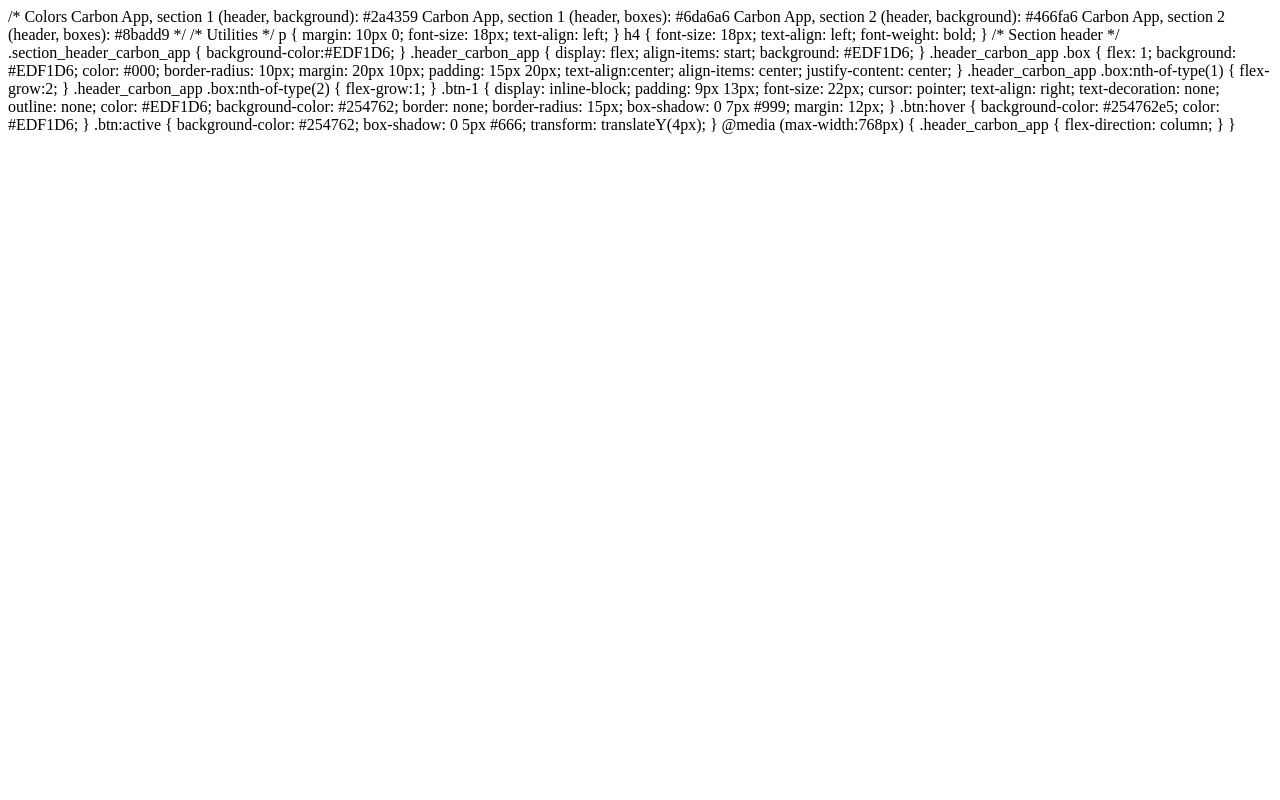
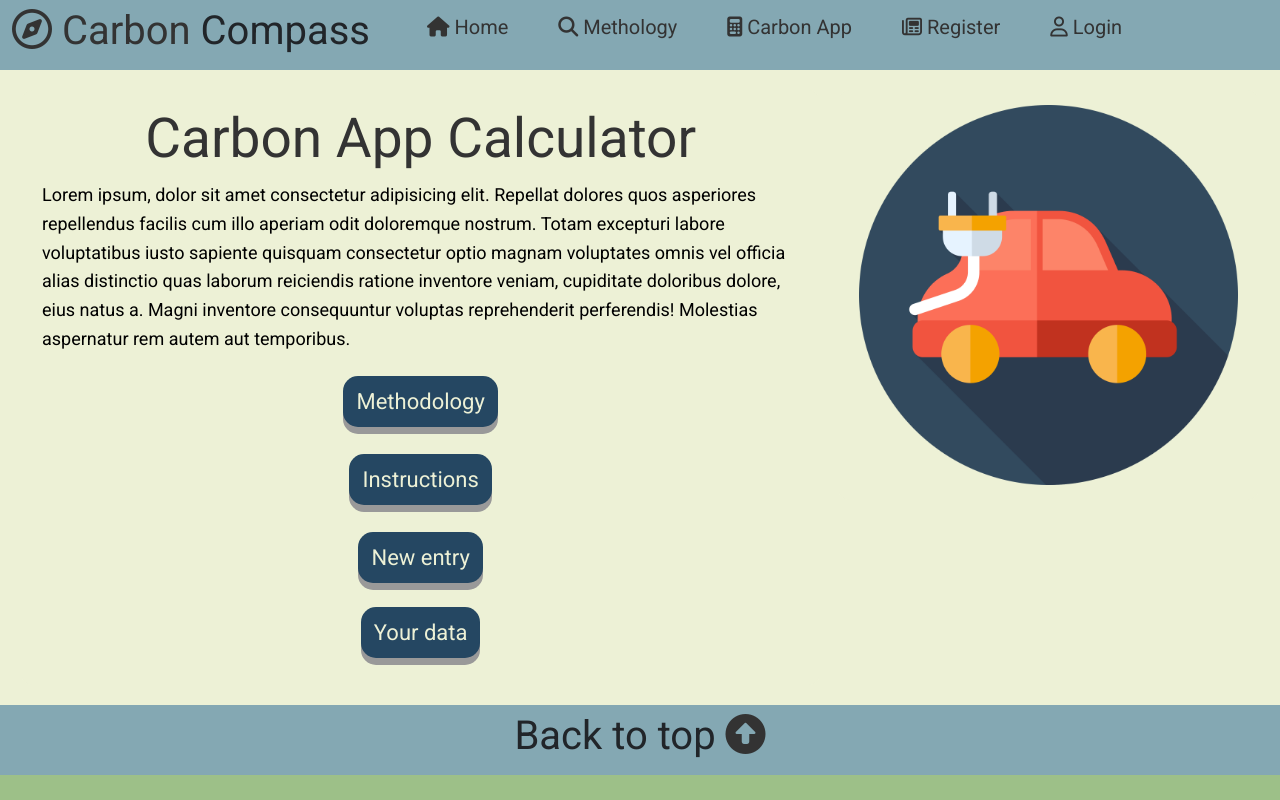
Before and after one commit to PederEP/Carbon_App, a Flask app: page /carbon_app in a window 1280 px wide. Run offline with Flask 2, Linux system fonts and the light colour scheme; some libraries are stand-ins or nearby versions.

Commit message:
Update carbon_app.html

```diff
--- a/capp/templates/carbon_app/carbon_app.html
+++ b/capp/templates/carbon_app/carbon_app.html
@@ -1,78 +1,73 @@
-/* Colors
-Carbon App, section 1 (header, background): #2a4359
-Carbon App, section 1 (header, boxes): #6da6a6
-Carbon App, section 2 (header, background): #466fa6
-Carbon App, section 2 (header, boxes): #8badd9
-*/
+{% extends "layout.html" %}
+{% block content %}
 
-/* Utilities  */
-p {
-  margin: 10px 0;
-  font-size: 18px;
-  text-align: left;
-}
-h4 {
-  font-size: 18px;
-  text-align: left;
-  font-weight: bold;
-}
-/* Section header */
-.section_header_carbon_app {
-  background-color:#EDF1D6;
-}
-.header_carbon_app {
-  display: flex;
-  align-items: start;
-  background: #EDF1D6;
-}
-.header_carbon_app .box {
-  flex: 1;
-  background: #EDF1D6;
-  color: #000;
-  border-radius: 10px;
-  margin: 20px 10px;
-  padding: 15px 20px;
-  text-align:center;
-  align-items: center;
-  justify-content: center;
+    <!-- Header -->
+    <section class="section_header_carbon_app">
+        <div class="container">
 
-}
-.header_carbon_app .box:nth-of-type(1) {
-  flex-grow:2;
-}
-.header_carbon_app .box:nth-of-type(2) {
-  flex-grow:1;
-}
-.btn-1 {
-  display: inline-block;
-  padding: 9px 13px;
-  font-size: 22px;
-  cursor: pointer;
-  text-align: right;
-  text-decoration: none;
-  outline: none;
-  color: #EDF1D6;
-  background-color: #254762;
-  border: none;
-  border-radius: 15px;
-  box-shadow: 0 7px #999;
-  margin: 12px;
+        <div class="header_carbon_app">
+            <div class="box">
+            <h1 style="font-size:55px;"><span class="text-logo"> Carbon App Calculator</span></h1>
+            <p style="text-align:left;">
+                Lorem ipsum, dolor sit amet consectetur adipisicing elit. Repellat dolores quos asperiores repellendus facilis cum illo aperiam odit doloremque nostrum. Totam excepturi labore voluptatibus iusto sapiente quisquam consectetur optio magnam voluptates omnis vel officia alias distinctio quas laborum reiciendis ratione inventore veniam, cupiditate doloribus dolore, eius natus a. Magni inventore consequuntur voluptas reprehenderit perferendis! Molestias aspernatur rem autem aut temporibus.
+            </p>
+            <div class="container_buttons_links_header_carbon_app">
+                <div class="buttons">
+                    <a href="{{url_for('methodology.methodology_home')}}" class="btn btn-1" >Methodology</a>
+                </div>
+                <div class="buttons">
+                    <a href="#" class="btn btn-primary btn-lg mr-2", class="btn btn-1">Instructions</a>
+                </div>
+                <div class="buttons">
+                    <a href="{{url_for('carbon_app.new_entry')}}" class="btn btn-1">New entry</a>
+                </div>
+                <div class="buttons">
+                    <a href="{{url_for('carbon_app.your_data')}}" class="btn btn-1" >Your data</a>
+                </div>
+            </div>
+            <!-- Modal Instructions -->
+            <div class="modal fade" id="carbon_app_instructions" tabindex="-1" role="dialog" aria-labelledby="exampleModalLabel" aria-hidden="true">
+                <div class="modal-dialog" role="document">
+                <div class="modal-content">
 
-}
+                    <div class="modal-header">
+                    <h5 class="modal-title", style="color:black; text-align: center;">Carbon App, instructions</h5>
+                    </div>
 
-.btn:hover {
-  background-color: #254762e5;
-  color: #EDF1D6;
-}
+                    <div class="modal-body", style="color:black">
+                    <p style="text-align: left;">
+                        Lorem ipsum dolor, sit amet consectetur adipisicing elit. Repudiandae ratione tempore id esse nobis molestias quasi explicabo possimus ea reprehenderit.
+                    </p>
+                    <ol style="text-align:left;">
+                        <li>
+                            Lorem ipsum dolor sit amet consectetur adipisicing elit. Sequi, sint.
+                        </li>
+                        <li>
+                            Lorem ipsum dolor sit amet consectetur adipisicing elit. Sequi, sint.
+                        </li>
+                    </ol>
+                    </div>
 
-.btn:active {
-  background-color: #254762;
-  box-shadow: 0 5px #666;
-  transform: translateY(4px);
-}
+                    <div class="modal-footer">
+                        <a href="{{url_for('carbon_app.new_entry')}}" class="btn btn-primary btn-lg mr-2", style="background-color:#007bff;">New entry</a>
+                        <button class="btn btn-secondary btn-lg mr-2", style="background-color:#6c757d;" data-dismiss="modal">Close</button>
+                    </div>
 
-@media (max-width:768px) {
-  .header_carbon_app {
-    flex-direction: column;
-  }
-}
+                </div>
+                </div>
+            </div>
+            </div>
+            <div class="box">
+            <img
+                src="{{url_for('static', filename='icons/car-svgrepo.png')}}"
+                width="300"
+                height="380"
+                alt=""/>
+            </div>
+        </div>
+
+        </div>
+    </section>
+
+
+{% endblock content %}
```
